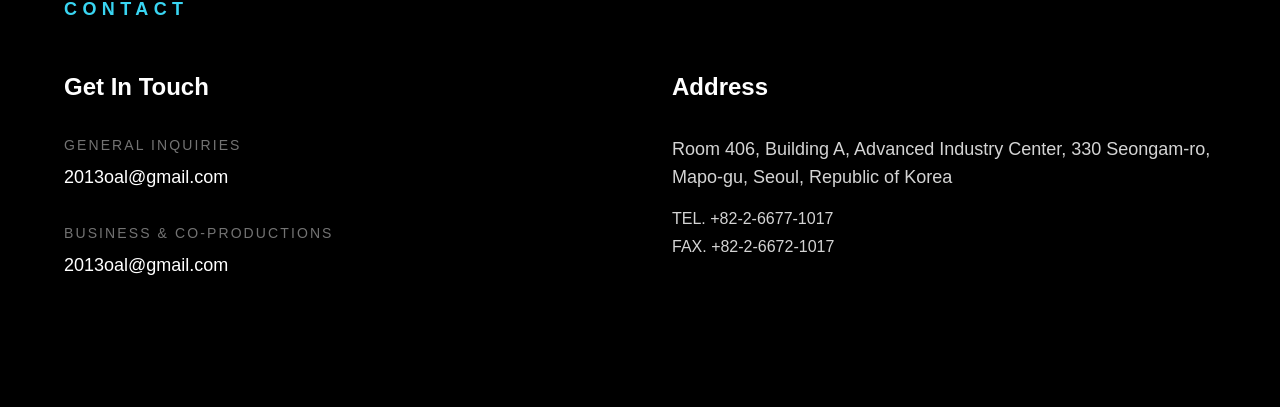
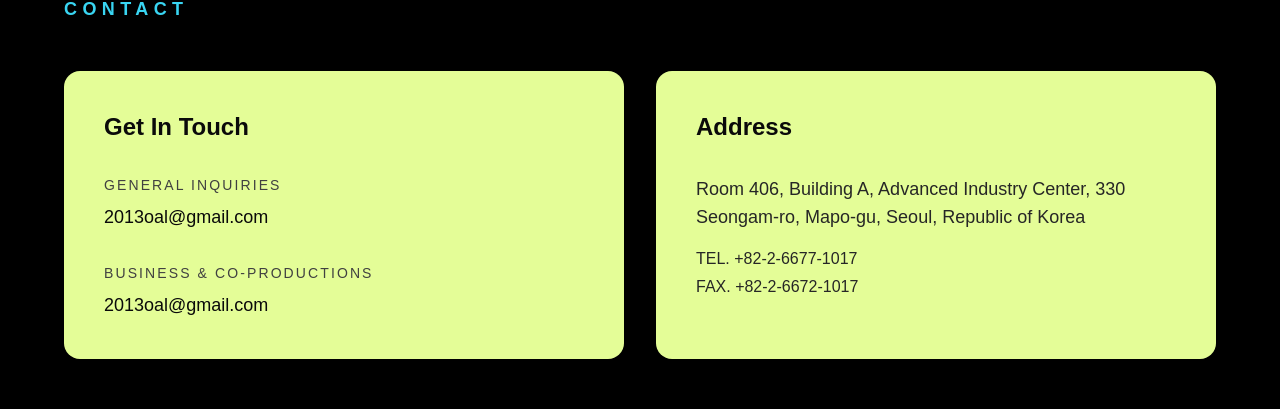
Before and after one commit to oal-studio/oal-website, a Next.js app: page / in a window 1280 px wide. Shown: the part 2747-3156 px from the top of the page. Built offline with nearby package versions, Linux system fonts and the light colour scheme.

Commit message:
Add Vimeo trailer and lime contact panels

```diff
--- a/components/Contact.tsx
+++ b/components/Contact.tsx
@@ -17,9 +17,9 @@ export default function Contact() {
           {language === "ko" ? "문의" : "CONTACT"}
         </h2>
 
-        <div className="grid md:grid-cols-2 gap-16">
+        <div className="grid gap-6 md:grid-cols-2 md:gap-8">
 
-          <div>
+          <div className="rounded-2xl bg-[#E4FD97] p-8 text-neutral-950 md:p-10">
 
             <h3 className="text-2xl font-bold mb-8">
               {language === "ko" ? "문의하기" : "Get In Touch"}
@@ -28,21 +28,21 @@ export default function Contact() {
             <div className="space-y-8">
 
               <div>
-                <p className="text-neutral-500 text-sm tracking-[0.15em] mb-2">
+                <p className="text-neutral-700 text-sm tracking-[0.15em] mb-2">
                   {language === "ko" ? "일반 문의" : "GENERAL INQUIRIES"}
                 </p>
 
-                <p className="text-lg">
+                <p className="text-lg text-neutral-950">
                   {contact.generalEmail}
                 </p>
               </div>
 
               <div>
-                <p className="text-neutral-500 text-sm tracking-[0.15em] mb-2">
+                <p className="text-neutral-700 text-sm tracking-[0.15em] mb-2">
                   {language === "ko" ? "비즈니스 및 공동제작" : "BUSINESS & CO-PRODUCTIONS"}
                 </p>
 
-                <p className="text-lg">
+                <p className="text-lg text-neutral-950">
                   {contact.businessEmail}
                 </p>
               </div>
@@ -51,22 +51,22 @@ export default function Contact() {
 
           </div>
 
-          <div>
+          <div className="rounded-2xl bg-[#E4FD97] p-8 text-neutral-950 md:p-10">
 
             <h3 className="text-2xl font-bold mb-8">
               {language === "ko" ? "주소" : "Address"}
             </h3>
 
-            <p className="text-neutral-300 text-lg">
+            <p className="text-neutral-800 text-lg">
               {contact.address[language]}
             </p>
 
-            <div className="mt-4 space-y-1 text-neutral-300 text-base">
+            <div className="mt-4 space-y-1 text-neutral-800 text-base">
               <p>
                 TEL.{" "}
                 <a
                   href={language === "ko" ? "tel:0266771017" : "tel:+82266771017"}
-                  className="transition-colors hover:text-[#39D5F2]"
+                  className="underline-offset-4 hover:underline focus-visible:outline-2 focus-visible:outline-offset-4 focus-visible:outline-black"
                 >
                   {contact.telephone[language]}
                 </a>
--- a/components/WorkDetail.tsx
+++ b/components/WorkDetail.tsx
@@ -115,21 +115,21 @@ export default function WorkDetail({ work }: { work: Work }) {
         </h2>
 
         <div className="w-full aspect-video rounded-lg overflow-hidden bg-neutral-950">
-          {work.trailer ? (
+          {work.vimeoId ? (
+            <iframe
+              src={`https://player.vimeo.com/video/${work.vimeoId}`}
+              title={isKo ? `${work.titleKr} 예고편` : `${work.titleEn} trailer`}
+              className="w-full h-full"
+              allow="autoplay; fullscreen; picture-in-picture"
+              allowFullScreen
+            />
+          ) : work.trailer ? (
             <video
               src={work.trailer}
               controls
               preload="metadata"
               className="h-full w-full"
               aria-label={isKo ? `${work.titleKr} 예고편` : `${work.titleEn} trailer`}
-            />
-          ) : work.vimeoId ? (
-            <iframe
-              src={`https://player.vimeo.com/video/${work.vimeoId}`}
-              title={isKo ? `${work.titleKr} 예고편` : `${work.titleEn} trailer`}
-              className="w-full h-full"
-              allow="autoplay; fullscreen; picture-in-picture"
-              allowFullScreen
             />
           ) : null}
         </div>
--- a/data/works.ts
+++ b/data/works.ts
@@ -57,6 +57,7 @@ export const works: Work[] = [
       "Uhm Jung-hwa · Park Sung-woong · Park Jin-joo · Ryeoun · Choi Soo-young · Lee Sang-yoon · Bae Jung-nam",
     poster: "/posters/ok-madam-2-poster.jpeg",
     trailer: "/videos/ok-madam-2-trailer.mp4",
+    vimeoId: "1212716915",
     stills: [],
     featured: true,
     hidden: false,
```
